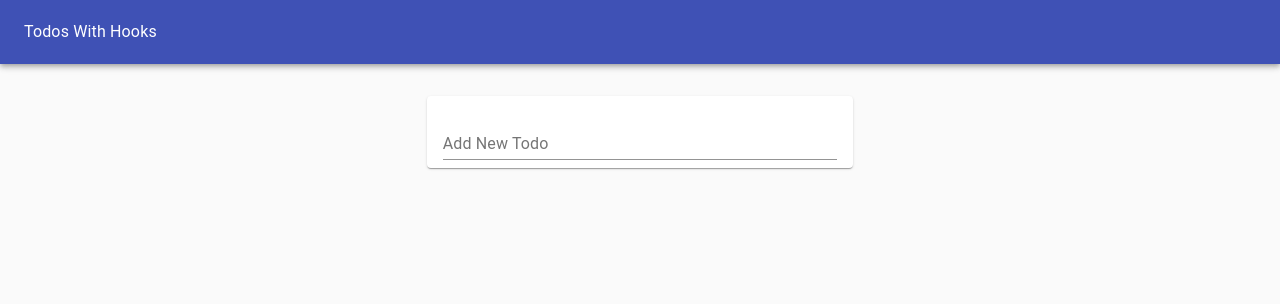
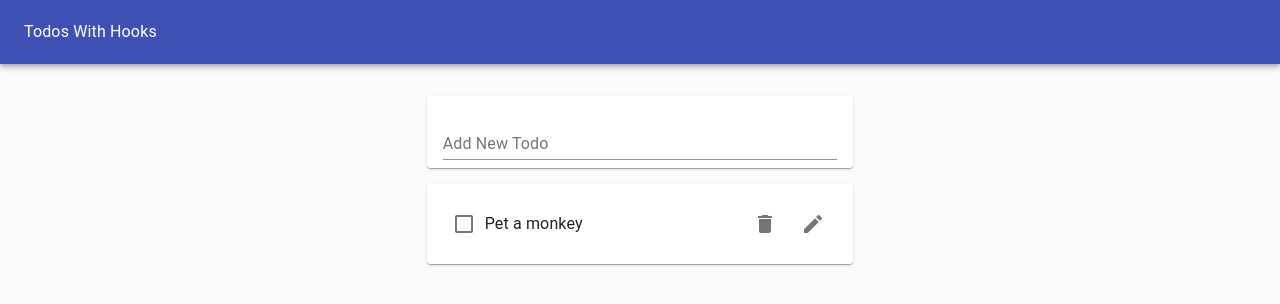
Before and after one commit to PuneetY008/Todo-App-Using-Hooks-, a React (Create React App) app: page / in a window 1280 px wide. Shown: the top 304 px of the page. Built offline with nearby package versions, Linux system fonts and the light colour scheme.

Commit message:
complete

```diff
--- a/src/TodoApp.js
+++ b/src/TodoApp.js
@@ -7,7 +7,7 @@ import TodoForm from './TodoForm';
 import useTodoState from './hooks/useTodoState';
 
 function TodoApp(){
-    const initialTodos = JSON.parse(window.localStorage.getItem('todos') || "[]");
+    const initialTodos = [{id: 1, task: "Pet a monkey", completed: false}];
     const {todos,addTodo,removeTodo,toggleTodo,editTodo} = useTodoState(initialTodos)
     // const initialTodos = [
     //     {id:1, task: "Clean Tank", completed: false},
@@ -16,9 +16,7 @@ function TodoApp(){
     // ];
 
 
-    useEffect(()=> {
-        window.localStorage.setItem("todos", JSON.stringify(todos));
-    },[todos]);
+
 
 
 
@@ -37,7 +35,7 @@ function TodoApp(){
                     <Typography color='inherit'>Todos With Hooks</Typography>
                 </Toolbar>
             </AppBar>
-            <Grid container justify='center' style={{marginTop: '1rem'}}>
+            <Grid container justifyContent='center' style={{marginTop: '1rem'}}>
                 <Grid item xs={11} md={8} lg={4}>
                     <TodoForm addTodo= {addTodo} />
                     <TodoList todos={todos} removeTodo={removeTodo} toggleTodo={toggleTodo}
--- /dev/null
+++ b/src/hooks/useLocalStorageState.js
@@ -0,0 +1,23 @@
+import React,{ useState, useEffect} from 'react'
+
+function useLocalStorageState(key,defaultVal){
+    //make piece of state, based off of value in local storage or default
+    const [state,setState] = useState(()=> {
+        let val;
+        try{
+            val = JSON.parse(window.localStorage.getItem(key) || String(defaultVal))
+        }
+        catch(e) {
+            val = defaultVal;
+        }
+        return val;
+    });
+
+    //use use Effext
+    useEffect(()=> {
+        window.localStorage.setItem(key,JSON.stringify(state));
+    },[state]);
+    return [state,setState];
+}
+
+export default useLocalStorageState;
--- a/src/hooks/useTodoState.js
+++ b/src/hooks/useTodoState.js
@@ -1,8 +1,8 @@
-import React,{useState} from 'react';
+import useLocalStorageState from './useLocalStorageState';
 import { v4 as uuidv4 } from 'uuid';
 
 export default initialTodos => {
-    const [todos,setTodos] = useState(initialTodos);
+    const [todos,setTodos] = useLocalStorageState("todos",initialTodos);
 
     return {
         todos,
```
